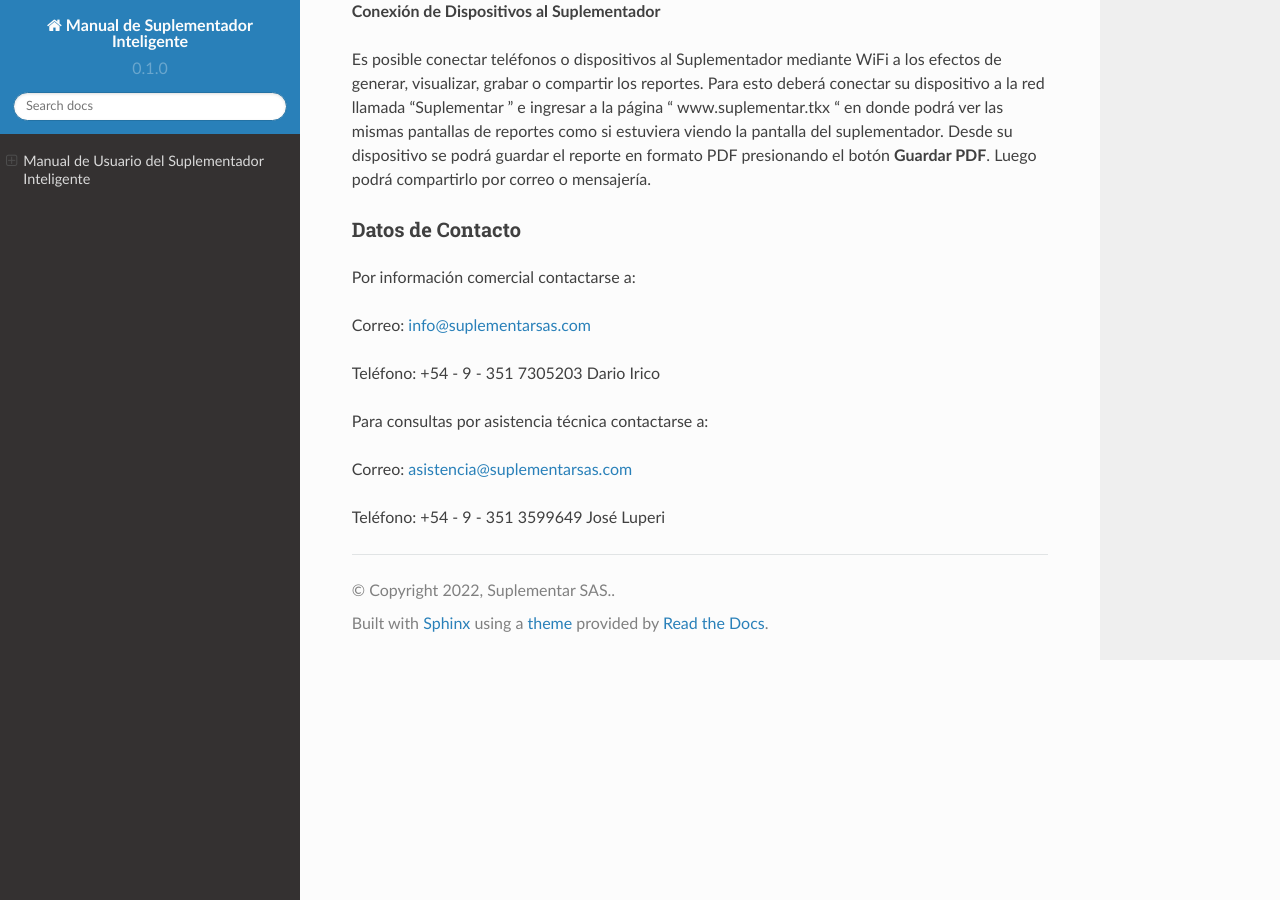
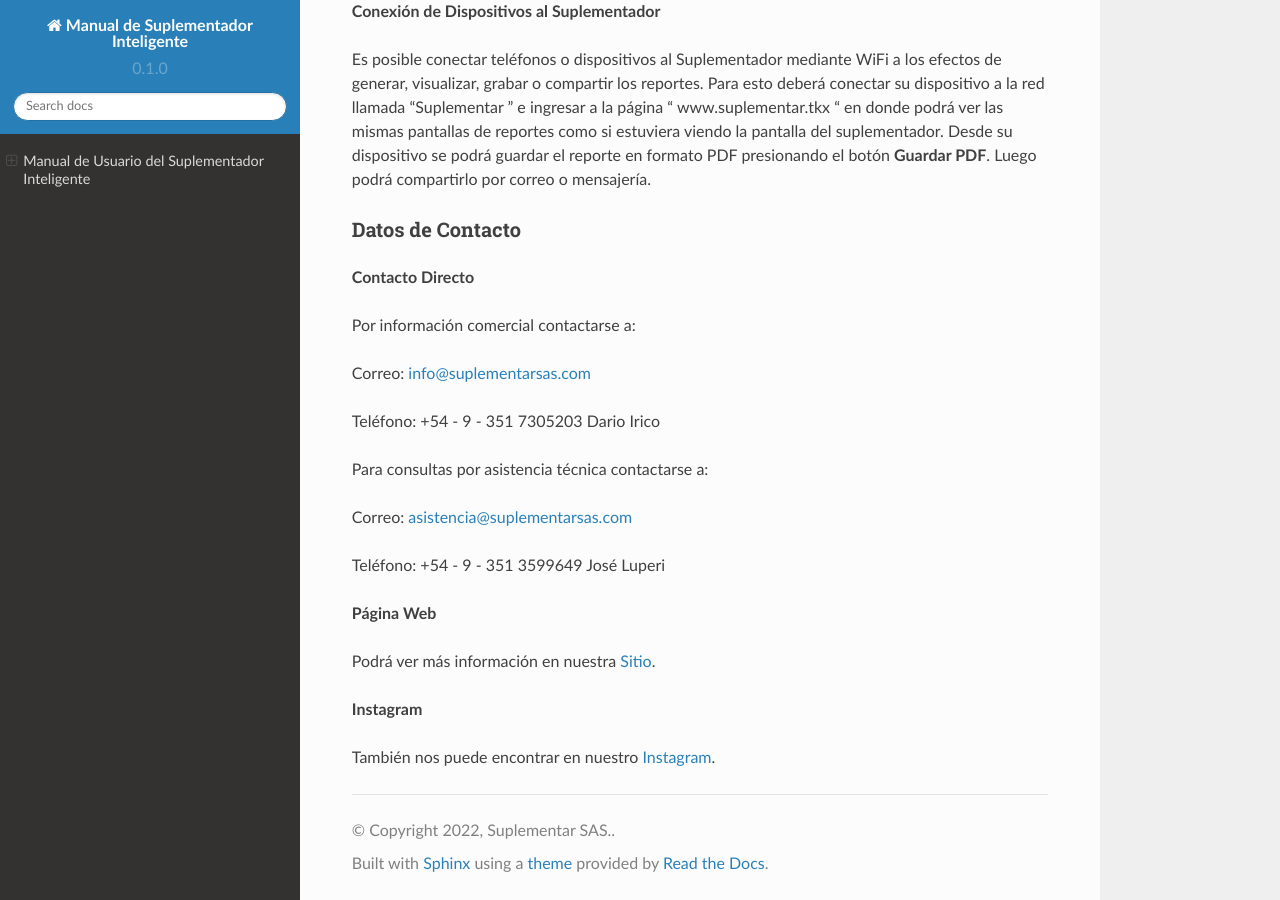
Before and after one commit to joseluperi/Manual-Suplementador, a Sphinx documentation site: the page built from docs/source/index.rst, in a window 1280 px wide and 900 px high, scrolled down 19653 px. Built offline with Sphinx 7.4.7 and the Read the Docs theme 2.0.0, drawn with Linux system fonts in a browser that asks for light colours.

Commit message:
Update index.rst

```diff
--- a/docs/source/index.rst
+++ b/docs/source/index.rst
@@ -448,6 +448,8 @@
 Datos de Contacto
 -----------------
 
+**Contacto Directo**
+
 Por información comercial contactarse a:
 
 Correo: info@suplementarsas.com
@@ -460,3 +462,15 @@
 Correo: asistencia@suplementarsas.com
 
 Teléfono: +54 - 9 - 351 3599649 José Luperi
+
+**Página Web**
+
+.. _Sitio: https://www.suplementarsas.com/
+
+Podrá ver más información en nuestra Sitio_.
+
+**Instagram**
+
+.. _Instagram: https://www.instagram.com/suplementarsas/?igshid=YmMyMTA2M2Y=
+
+También nos puede encontrar en nuestro Instagram_.
```
